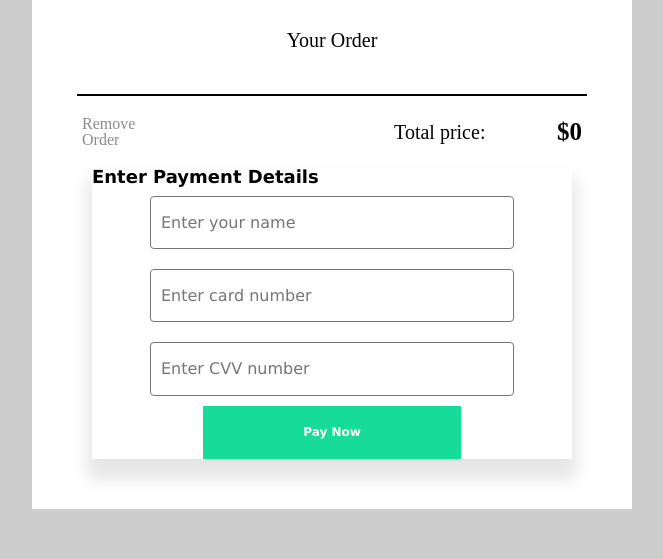
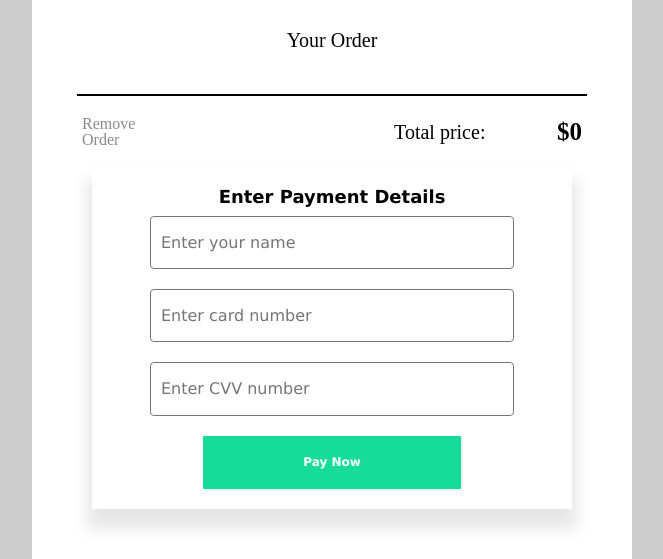
Before and after one commit to rmccrudden/ordering-app, a website built with Vite: page index.html in a window 1280 px wide. Shown: the part 390-949 px from the top of the page, without its empty margins (308-971 px from the left). Before the commit the page ends 899 px from the top, so only its background shows below. Built offline with nearby package versions, Linux system fonts and the light colour scheme; a web font is replaced by a local one.

Commit message:
Update index.css

```diff
--- a/index.css
+++ b/index.css
@@ -181,6 +181,7 @@ ion-icon {
 .modal-container {
     position: relative;
     margin: 0 auto;
+    padding: 20px 0;
     font-family: Verdana;
     font-size: 18px;
     font-weight: 700;
@@ -188,6 +189,10 @@ ion-icon {
     background-color: #ffffff;
     z-index: 10;
     box-shadow: 0px 15px 15px 5px rgba(0,0,0,0.1);
+}
+
+.modal-container h4 {
+    text-align: center;
 }
 
 #payment-form {
@@ -209,3 +214,7 @@ ion-icon {
     border-radius: 3.89px;
     border: 1.297px solid #757575;
 }
+
+#complete-payment {
+    margin-top: 10px;
+}
```
